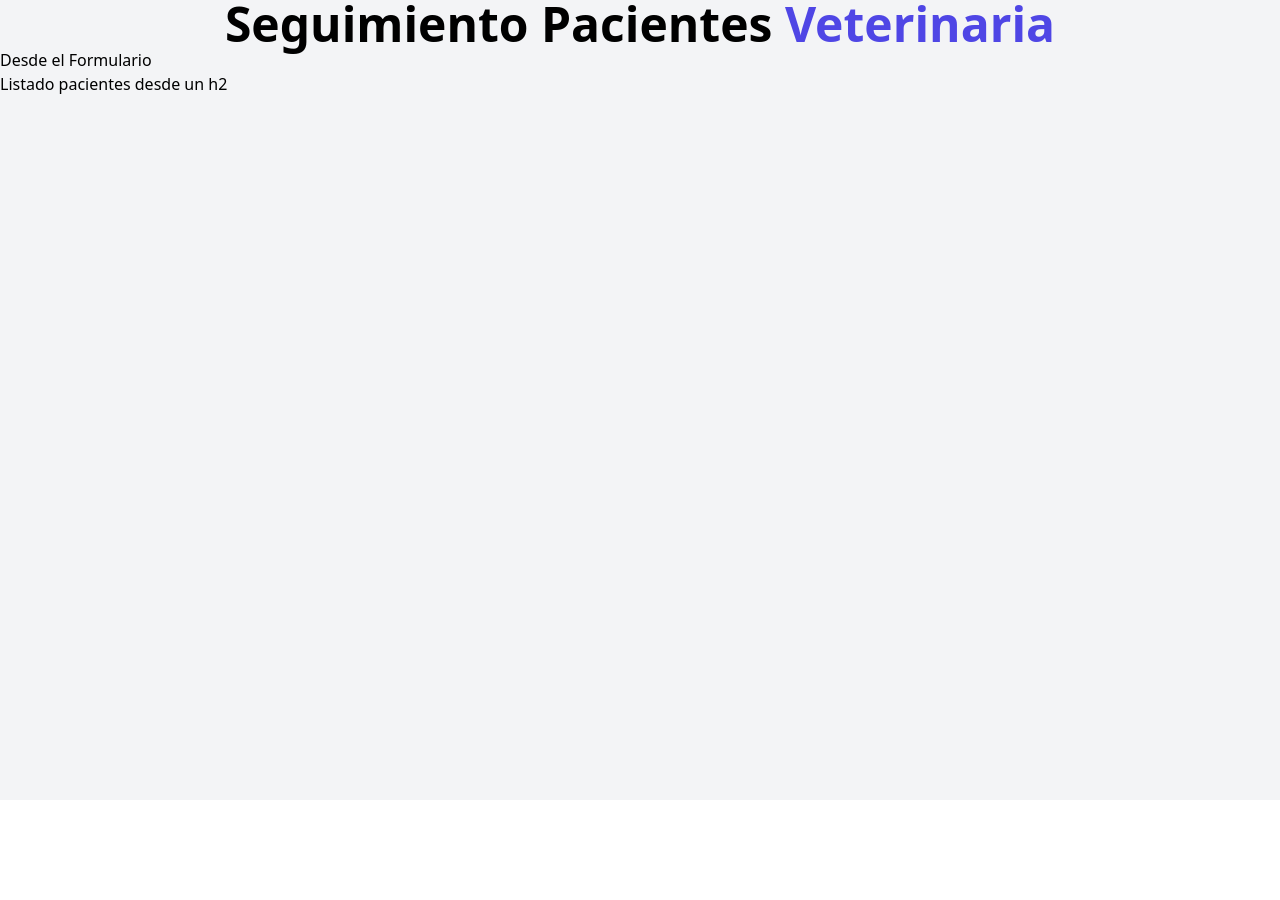
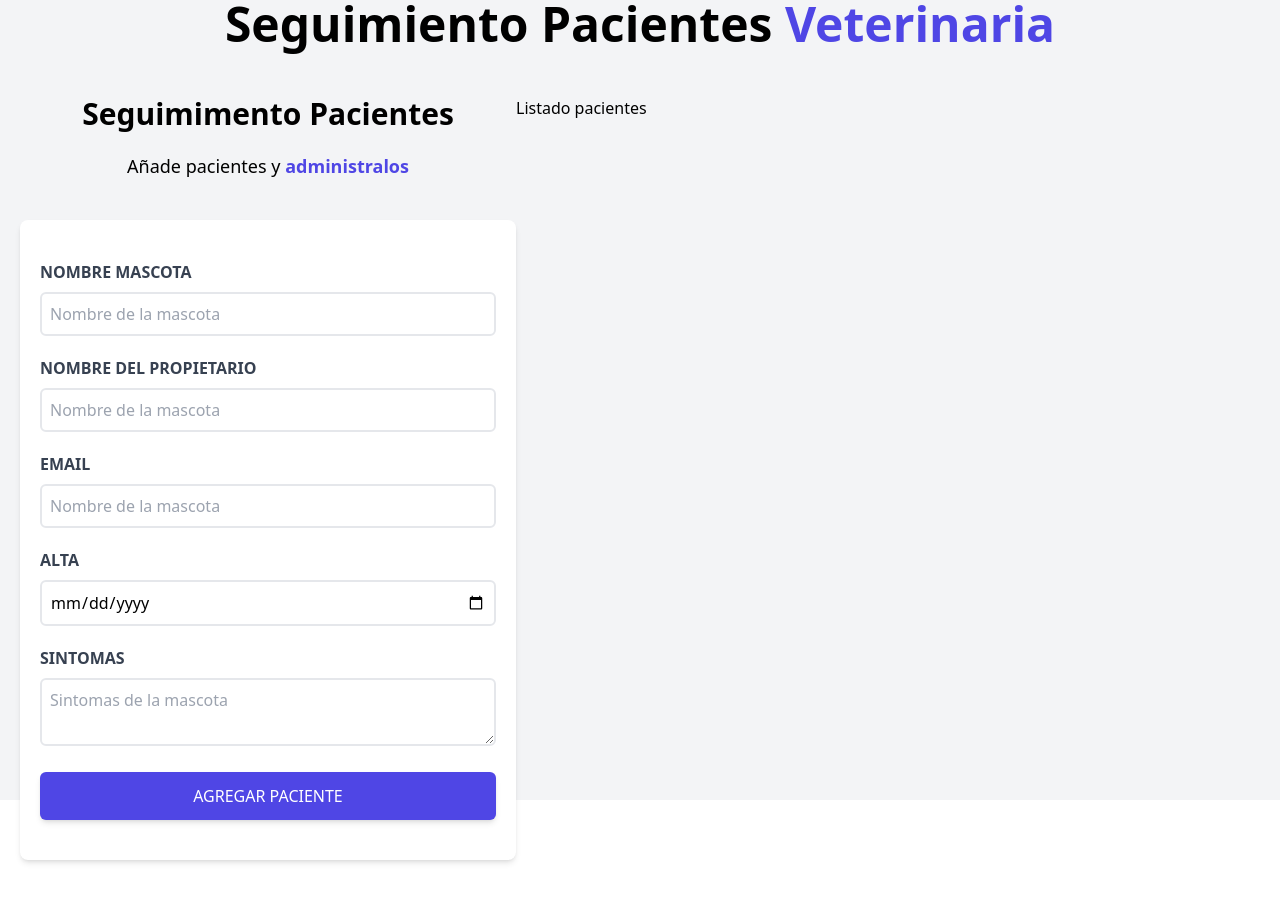
Before and after one commit to JeanBayer/citas-react-practica, a React (Vite) app: page / in a window 1280 px wide. Before the commit the page ends 800 px from the top, so only its background shows below. Built offline with nearby package versions, Linux system fonts and the light colour scheme.

Commit message:
adding styles in Formulario and adding inputs

```diff
--- a/src/App.jsx
+++ b/src/App.jsx
@@ -6,11 +6,13 @@
 
 
   return (
-   <>
-    <Header></Header>
-    <Formulario></Formulario>
-    <ListadoPacientes></ListadoPacientes>
-   </>
+   <div className="container mx-auto">
+      <Header></Header>
+      <div className="md:flex mt-12 mx-5">
+          <Formulario></Formulario>
+          <ListadoPacientes></ListadoPacientes>
+      </div>
+   </div>
   )
 }
 
--- a/src/components/Formulario.jsx
+++ b/src/components/Formulario.jsx
@@ -1,6 +1,84 @@
 const Formulario = () => {
   return (
-    <h2>Desde el Formulario</h2>
+    <div className="md:w-1/2 lg:w-2/5">
+        <h2 className="font-black text-center text-3xl">Seguimimento Pacientes</h2>
+        <p className="text-center text-lg mt-5 mb-10">Añade pacientes y {""}
+            <span className="font-bold text-indigo-600">administralos</span>
+        </p>
+        <form action="">
+            <div className="bg-white shadow-md rounded-lg w-full py-10 px-5 mb-10">
+                <div className="mb-5">
+                    <label
+                        htmlFor="mascota"
+                        className="block text-gray-700 font-bold uppercase">
+                        Nombre mascota
+                    </label>
+                    <input
+                        id="mascota"
+                        className=" rounded-md border-2 p-2 mt-2 placeholder-gray-400 w-full"
+                        type="text"
+                        placeholder="Nombre de la mascota"
+                    />
+                </div>
+                <div className="mb-5">
+                    <label
+                        htmlFor="propietario"
+                        className="block text-gray-700 font-bold uppercase">
+                        Nombre del propietario
+                    </label>
+                    <input
+                        id="propietario"
+                        className=" rounded-md border-2 p-2 mt-2 placeholder-gray-400 w-full"
+                        type="text"
+                        placeholder="Nombre de la mascota"
+                    />
+                </div>
+                <div className="mb-5">
+                    <label
+                        htmlFor="email"
+                        className="block text-gray-700 font-bold uppercase">
+                        email
+                    </label>
+                    <input
+                        id="email"
+                        className=" rounded-md border-2 p-2 mt-2 placeholder-gray-400 w-full"
+                        type="email"
+                        placeholder="Nombre de la mascota"
+                    />
+                </div>
+                <div className="mb-5">
+                    <label
+                        htmlFor="alta"
+                        className="block text-gray-700 font-bold uppercase">
+                        alta
+                    </label>
+                    <input
+                        id="alta"
+                        className=" rounded-md border-2 p-2 mt-2 placeholder-gray-400 w-full"
+                        type="date"
+                        placeholder="Nombre de la mascota"
+                    />
+                </div>
+                <div className="mb-5">
+                    <label
+                        htmlFor="alta"
+                        className="block text-gray-700 font-bold uppercase">
+                        sintomas
+                    </label>
+                    <textarea
+                        id="sintomas"
+                        className=" rounded-md border-2 p-2 mt-2 placeholder-gray-400 w-full"
+                        placeholder="Sintomas de la mascota"
+                    />
+                </div>
+                <input
+                    type="submit"
+                    className="w-full bg-indigo-600 text-white text-bold rounded-md p-3 text-1xl hover:bg-indigo-700 transition-all shadow-md uppercase"
+                    value="Agregar paciente"
+                />
+            </div>
+        </form>
+    </div>
   )
 }
 
--- a/src/components/ListadoPacientes.jsx
+++ b/src/components/ListadoPacientes.jsx
@@ -1,6 +1,9 @@
 const ListadoPacientes = () => {
   return (
-    <h2>Listado pacientes desde un h2</h2>
+    <div className="md:w-1/2 lg:w-3/5">
+        <h2>Listado pacientes</h2>
+    </div>
+
   )
 }
 
```
